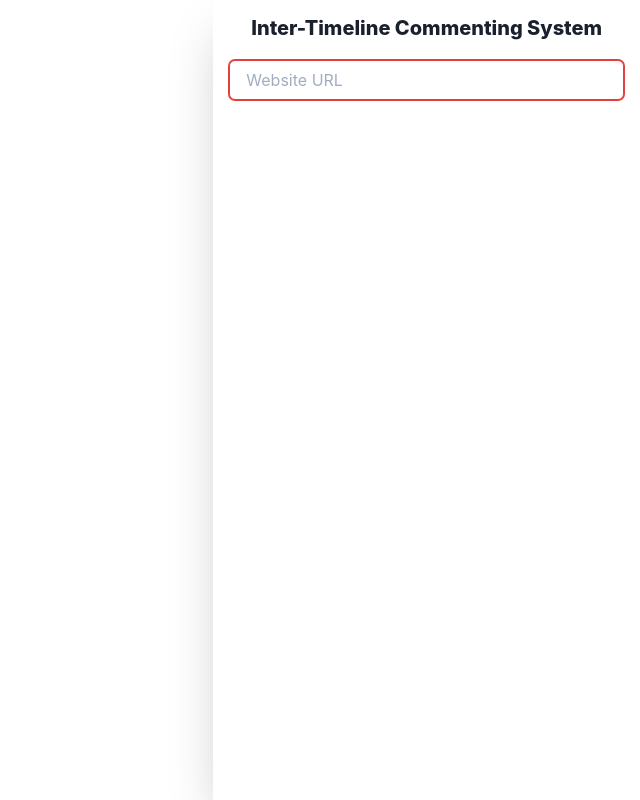
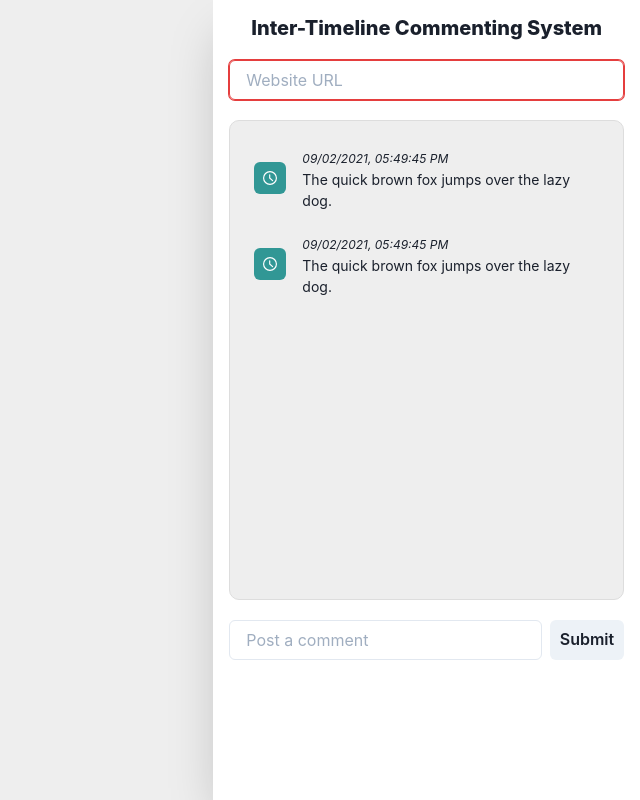
Before and after one commit to yuzhoumo/itcs, a React (Create React App) app in the folder frontend/: page / in a window 1280 px wide. Shown: the whole page, without its empty margins (640-1280 px from the left). Built offline with nearby package versions, Linux system fonts and the light colour scheme.

Commit message:
Add comments section

```diff
--- a/frontend/package.json
+++ b/frontend/package.json
@@ -3,6 +3,7 @@
   "version": "0.1.0",
   "private": true,
   "dependencies": {
+    "@chakra-ui/icons": "^1.0.16",
     "@chakra-ui/react": "^1.0.0",
     "@emotion/react": "^11.0.0",
     "@emotion/styled": "^11.0.0",
--- a/frontend/src/App.js
+++ b/frontend/src/App.js
@@ -2,9 +2,10 @@ import React, { useState } from 'react';
 import {
   ChakraProvider,
   Box,
+  Button,
   Text,
   Link,
-  VStack,
+  HStack,
   Code,
   Grid,
   GridItem,
@@ -19,6 +20,7 @@ import {
 import { ColorModeSwitcher } from './ColorModeSwitcher';
 import { Logo } from './Logo';
 import { validURL } from './utils';
+import Comment from './components/Comment';
 
 function App() {
   const [currentURL, setCurrentURL] = useState();
@@ -27,14 +29,14 @@ function App() {
   return (
     <ChakraProvider>
       <Grid h="100vh" templateColumns="repeat(3, 1fr)">
-        <GridItem colSpan={2} bg="white">
+        <GridItem colSpan={2} bg="#eee">
           {validURL(currentURL) ? (
             <AspectRatio ratio={5} h="100vh">
               <iframe title="snapshot" src={currentURL} />
             </AspectRatio>
           ) : null}
         </GridItem>
-        <GridItem boxShadow="2xl" colSpan={1} p={4} bg="white">
+        <GridItem boxShadow="2xl" colSpan={1} p={4}>
           <Heading
             align="center"
             fontSize="xl"
@@ -51,6 +53,45 @@ function App() {
             }}
             isInvalid={currentURL !== null && !validURL(currentURL)}
           />
+
+          <Box
+            mt={5}
+            borderColor={'#ddd'}
+            borderWidth={1}
+            borderRadius={10}
+            padding={6}
+            minH="60vh"
+            maxH="70vh"
+            bg="#eee"
+            overflow="scroll"
+          >
+            <Comment
+              text="The quick brown fox jumps over the lazy dog."
+              time={1630604985}
+              link="https://example.com"
+              setURL={setCurrentURL}
+            ></Comment>
+            <Comment
+              text="The quick brown fox jumps over the lazy dog."
+              time={1630604985}
+              link="https://example.com"
+              setURL={setCurrentURL}
+            ></Comment>
+          </Box>
+
+          <HStack mt={5}>
+            <Input
+              variant="outline"
+              id="comment-input"
+              placeholder="Post a comment"
+              onKeyDown={e => {
+                if (e.key === 'Enter' && validURL(currentURL)) {
+                  // TODO
+                }
+              }}
+            />
+            <Button>Submit</Button>
+          </HStack>
         </GridItem>
       </Grid>
     </ChakraProvider>
--- /dev/null
+++ b/frontend/src/components/Comment/index.js
@@ -0,0 +1,35 @@
+import React from 'react';
+import { Box, IconButton, Link, Text, HStack } from '@chakra-ui/react';
+import { TimeIcon } from '@chakra-ui/icons';
+
+export default function ({ text, time, link, setURL }) {
+  let date = new Intl.DateTimeFormat('en-US', {
+    year: 'numeric',
+    month: '2-digit',
+    day: '2-digit',
+    hour: '2-digit',
+    minute: '2-digit',
+    second: '2-digit',
+  }).format(new Date(time * 1000));
+
+  return (
+    <>
+      <HStack mb={5}>
+        <IconButton
+          mr={2}
+          px={10}
+          size="sm"
+          colorScheme="teal"
+          onClick={() => setURL(link)}
+          icon={<TimeIcon />}
+        ></IconButton>
+        <Box>
+          <Text fontSize="xs" as="em">
+            {date}
+          </Text>
+          <Text fontSize="sm">{text}</Text>
+        </Box>
+      </HStack>
+    </>
+  );
+}
```
Also changed, not shown: frontend/src/components/Urlbar/index.js (deleted), 1 other file (tests, documents, lock files or other folders).
